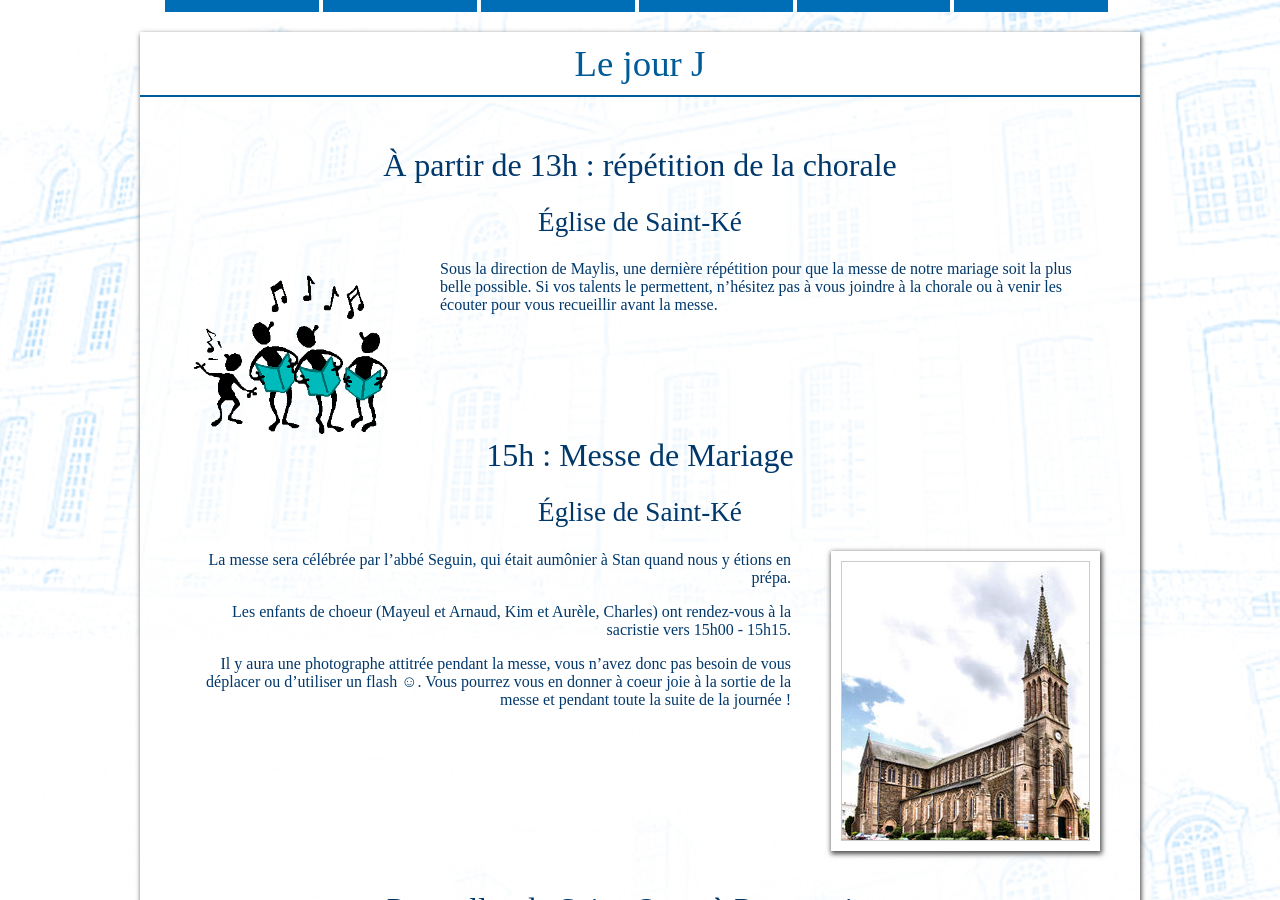
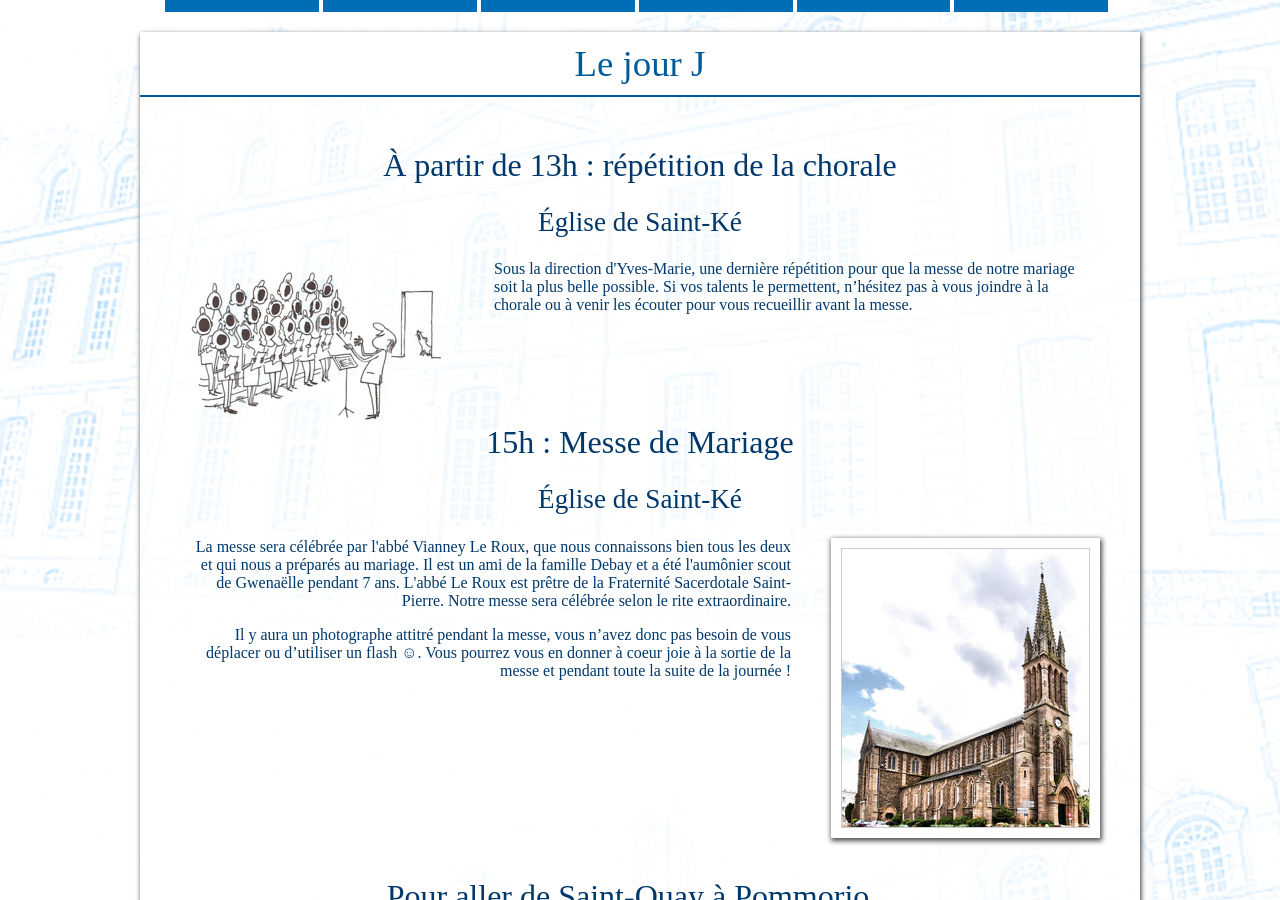
Before and after one commit to site-mariage/site-mariage-GwenaelleEtPierre, a Jekyll site: the page built from jourj.html, in a window 1280 px wide and 900 px high, scrolled down 261 px. Built offline with Jekyll 4.4.1, drawn with Linux system fonts in a browser that asks for light colours; some web fonts are replaced.

Commit message:
Met à jour Le jour J

```diff
--- a/jourj.html
+++ b/jourj.html
@@ -15,11 +15,10 @@ title: Le jour J
      />
 
   <p>
-    Sous la direction de Maylis, une dernière répétition pour
-    que la messe de notre mariage soit la plus belle
-    possible. Si vos talents le permettent, n’hésitez pas à vous
-    joindre à la chorale ou à venir les écouter pour vous
-    recueillir avant la messe.
+    Sous la direction d'Yves-Marie, une dernière répétition pour que
+    la messe de notre mariage soit la plus belle possible. Si vos
+    talents le permettent, n’hésitez pas à vous joindre à la chorale
+    ou à venir les écouter pour vous recueillir avant la messe.
   </p>
 </section>
 
@@ -37,20 +36,19 @@ title: Le jour J
      />
 
   <p>
-    La messe sera célébrée par l’abbé Seguin, qui était aumônier
-    à Stan quand nous y étions en prépa.
+    La messe sera célébrée par l'abbé Vianney Le Roux, que nous
+    connaissons bien tous les deux et qui nous a préparés au
+    mariage. Il est un ami de la famille Debay et a été l'aumônier
+    scout de Gwenaëlle pendant 7 ans. L'abbé Le Roux est prêtre de la
+    Fraternité Sacerdotale Saint-Pierre. Notre messe sera célébrée
+    selon le rite extraordinaire.
   </p>
 
   <p>
-    Les enfants de choeur (Mayeul et Arnaud, Kim et Aurèle,
-    Charles) ont rendez-vous à la sacristie vers 15h00 - 15h15.
-  </p>
-
-  <p>
-    Il y aura une photographe attitrée pendant la messe, vous
-    n’avez donc pas besoin de vous déplacer ou d’utiliser un
-    flash ☺. Vous pourrez vous en donner à coeur joie à la
-    sortie de la messe et pendant toute la suite de la journée !
+    Il y aura un photographe attitré pendant la messe, vous n’avez
+    donc pas besoin de vous déplacer ou d’utiliser un flash ☺. Vous
+    pourrez vous en donner à coeur joie à la sortie de la messe et
+    pendant toute la suite de la journée !
   </p>
 </section>
 
```
Also changed, not shown: images/jourj/chorale.png.
